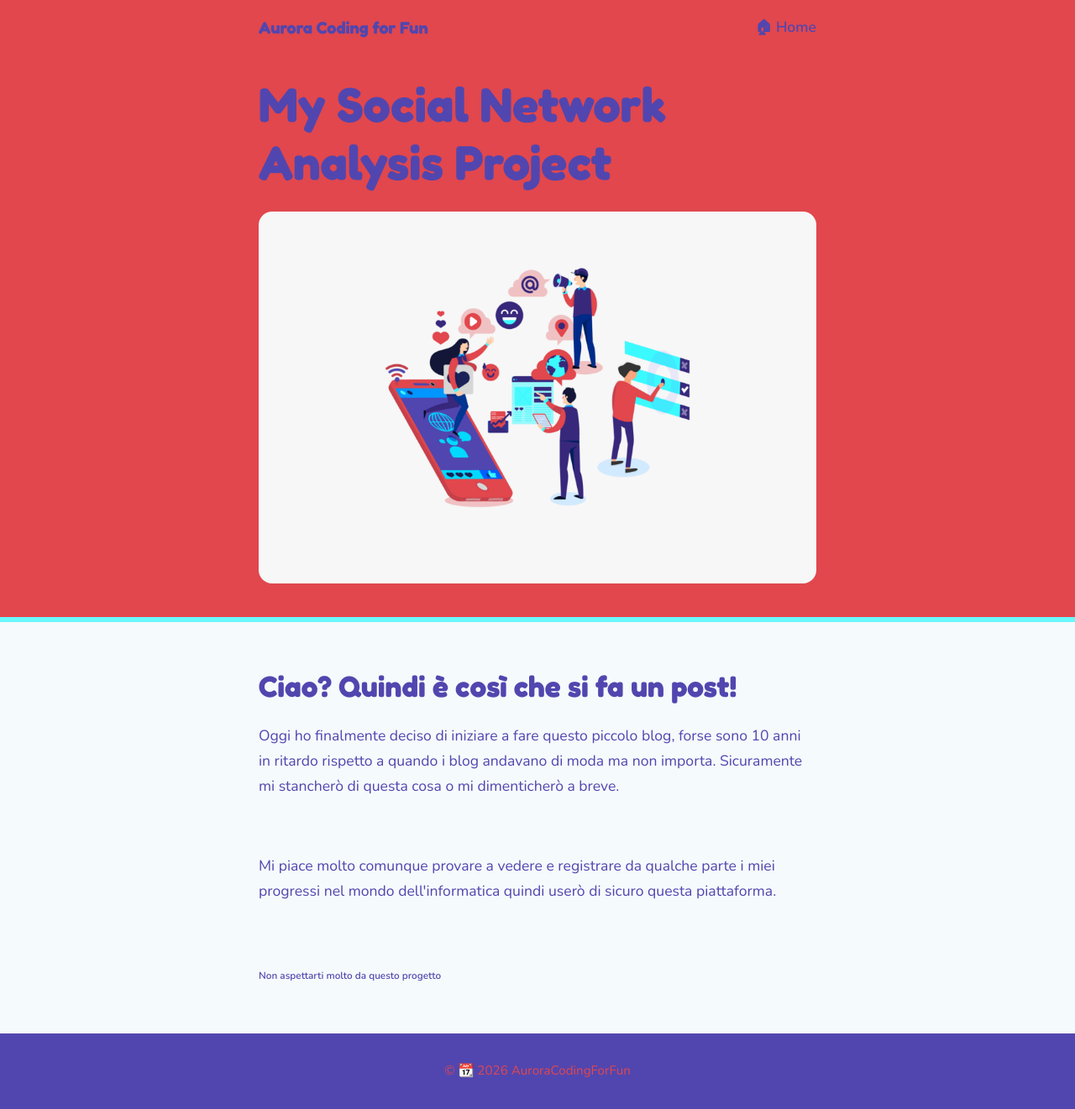
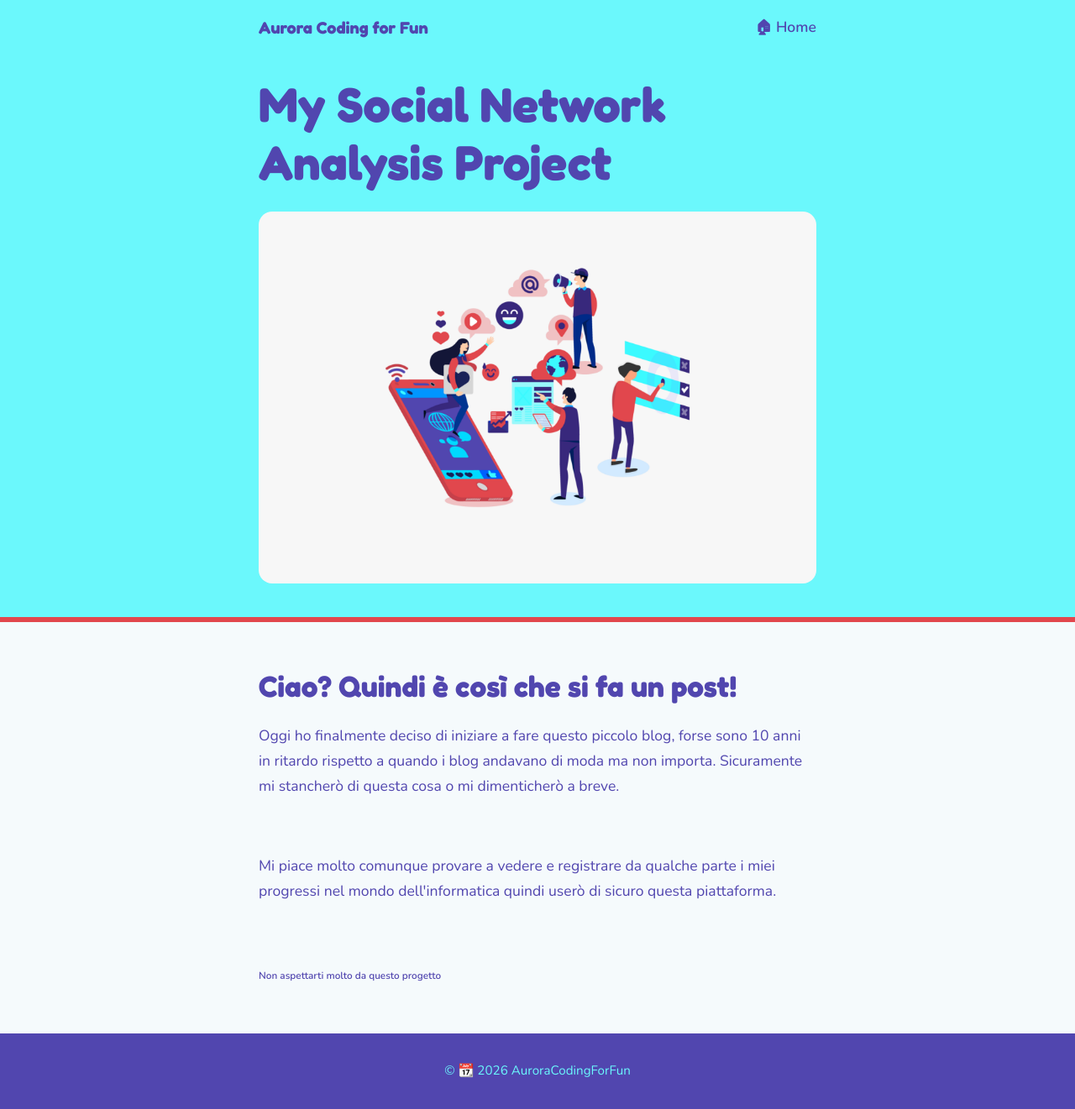
Before and after one commit to AuroraCodingForFun/BlogSite, a Jekyll site: the page built from _posts/2026-10-11-Social-Network-Analysis.md, in a window 1280 px wide. Shown: the whole page at 84% size. Built offline with Jekyll 4.4.1, drawn with Linux system fonts in a browser that asks for light colours.

```diff
--- a/_posts/2026-10-11-Social-Network-Analysis.md
+++ b/_posts/2026-10-11-Social-Network-Analysis.md
@@ -2,9 +2,9 @@
 layout: default
 title: "My Social Network Analysis Project"
 date: 2026-10-11
-color1: "#e1474d"
+color1: "#6bf8fc"
 color2: "#5146af"
-color3: "#6bf8fc"
+color3: "#e1474d"
 image: /images/SocialNetwork.png
 ---
 <h1>Ciao? Quindi è così che si fa un post!</h1>
```
